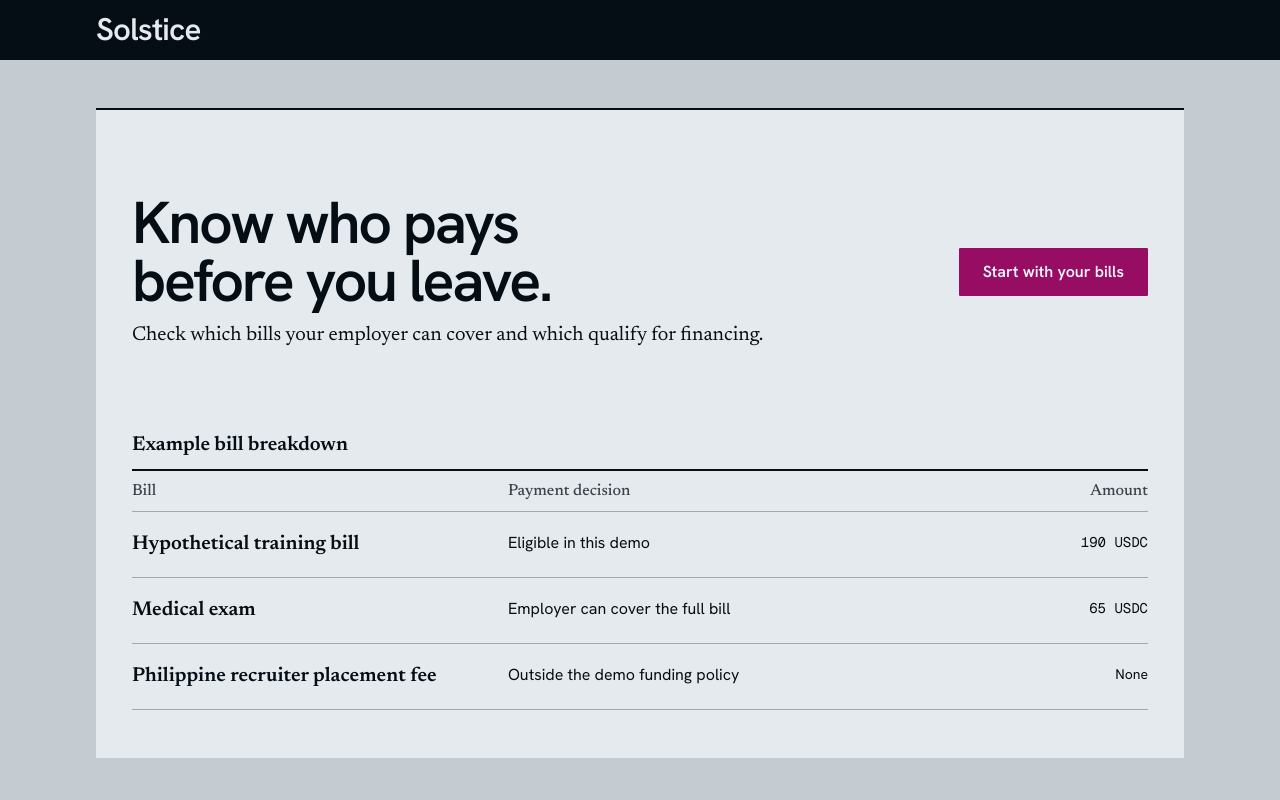
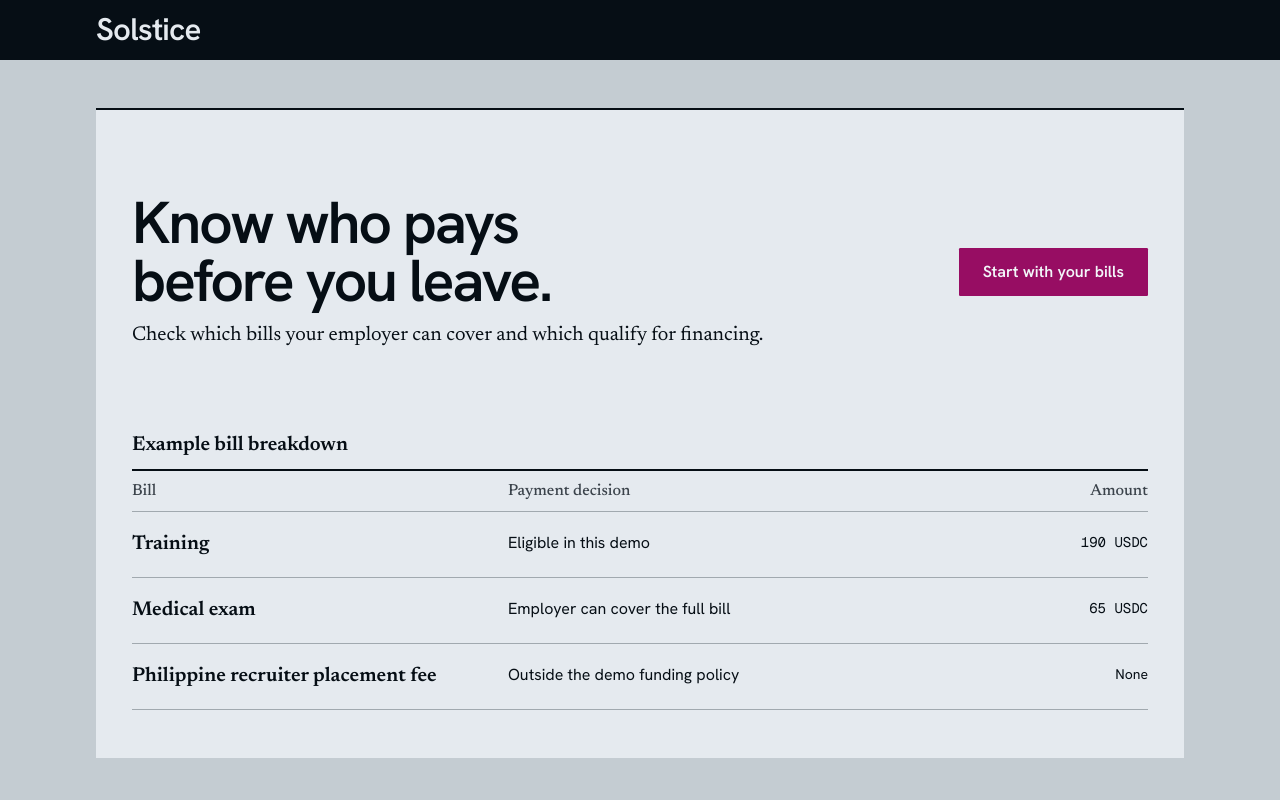
Before and after one commit to Murad-D-11/team-6-blockchain-innovation-challenge-project, a Next.js app in the folder app/: page / in a window 1280 px wide. Shown: the top 800 px of the page. Built offline with nearby package versions, Linux system fonts and the light colour scheme.

Commit message:
Use plain Training label for the demo bill

```diff
--- a/app/src/app/page.tsx
+++ b/app/src/app/page.tsx
@@ -15,7 +15,7 @@ const demoRoles = [
 ];
 
 const sampleBills = [
-  { name: "Hypothetical training bill", amount: "190 USDC", decision: "Eligible in this demo" },
+  { name: "Training", amount: "190 USDC", decision: "Eligible in this demo" },
   { name: "Medical exam", amount: "65 USDC", decision: "Employer can cover the full bill" },
   { name: "Philippine recruiter placement fee", amount: null, decision: "Outside the demo funding policy" },
 ];
--- a/app/src/app/worker/request/page.tsx
+++ b/app/src/app/worker/request/page.tsx
@@ -27,7 +27,7 @@ import { formatPhp, fromUnits, toUnits } from "@/lib/units";
 const MONTHS = 12; // v2: months no longer changes any amount; fixed and not shown
 
 const BILL_TYPES: { value: BillType; label: string }[] = [
-  { value: "training", label: "Hypothetical training bill" },
+  { value: "training", label: "Training" },
   { value: "medical_exam", label: "Medical exam" },
   { value: "placement_fee", label: "Philippine recruiter placement fee" },
   { value: "other", label: "Other" },
--- a/app/src/data/rulebook.json
+++ b/app/src/data/rulebook.json
@@ -1,5 +1,5 @@
 [
   {"billType":"medical_exam","providerKind":"clinic","payer":"employer","capUsd":100,"label":"Pre-entry medical exam","reason":"The Hong Kong employer is responsible for the helper's pre-entry medical exam.","sourceLabel":"HK Labour Department: FDH guide","sourceUrl":"https://www.fdh.labour.gov.hk/res/pdf/text_alternative/FDHguideEnglish.pdf"},
-  {"billType":"training","providerKind":"training_center","payer":"worker","capUsd":250,"label":"Hypothetical training bill","reason":"The demo assumes the worker owes this fictional training charge. In a pilot, confirm who owes the specific charge before offering financing.","sourceLabel":"Philippine DMW land-based recruitment rules","sourceUrl":"https://dmw.gov.ph/archives/v1/resources/dsms/DMW/ISN-EXT/2023/DMW-DC-01-2023.pdf"},
+  {"billType":"training","providerKind":"training_center","payer":"worker","capUsd":250,"label":"Training","reason":"The demo assumes the worker owes this fictional training charge. In a pilot, confirm who owes the specific charge before offering financing.","sourceLabel":"Philippine DMW land-based recruitment rules","sourceUrl":"https://dmw.gov.ph/archives/v1/resources/dsms/DMW/ISN-EXT/2023/DMW-DC-01-2023.pdf"},
   {"billType":"placement_fee","providerKind":"agency","payer":"prohibited","label":"Philippine recruiter placement fee","reason":"Philippine recruitment rules exempt domestic workers from placement fees. This demo applies that rule to a charge from a fictional Philippine recruiter.","sourceLabel":"Philippine DMW land-based recruitment rules","sourceUrl":"https://dmw.gov.ph/archives/v1/resources/dsms/DMW/ISN-EXT/2023/DMW-DC-01-2023.pdf"}
 ]
```
